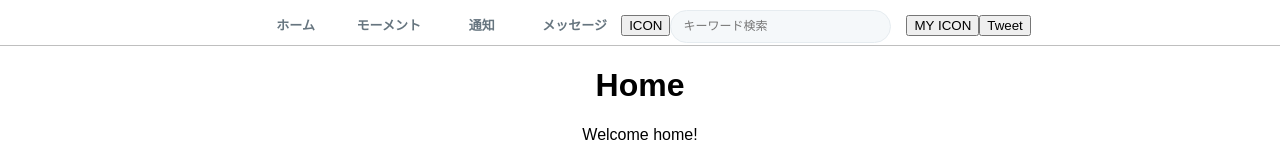
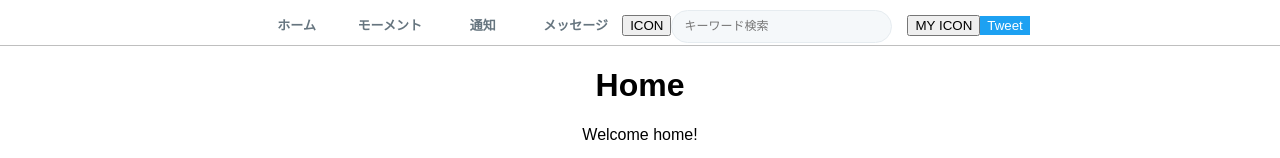
Before and after one commit to kazuyaseki/twitter-clone, a React app: page / in a window 1280 px wide. Shown: the top 158 px of the page. Built offline with nearby package versions, Linux system fonts and the light colour scheme.

Commit message:
added tweet button css

```diff
--- a/src/components/organisms/Header.css
+++ b/src/components/organisms/Header.css
@@ -58,3 +58,9 @@
     opacity: 1;
   }
 }
+
+.tweet-button {
+  background-color: #1da1f2;
+  border: 1px solid #1da1f2;
+  color: #fff;
+}
--- a/src/components/organisms/Header.tsx
+++ b/src/components/organisms/Header.tsx
@@ -20,7 +20,7 @@ const Header = () => (
         placeholder="キーワード検索"
       />
       <button>MY ICON</button>
-      <button>Tweet</button>
+      <button className="tweet-button">Tweet</button>
     </div>
   </header>
 );
```
